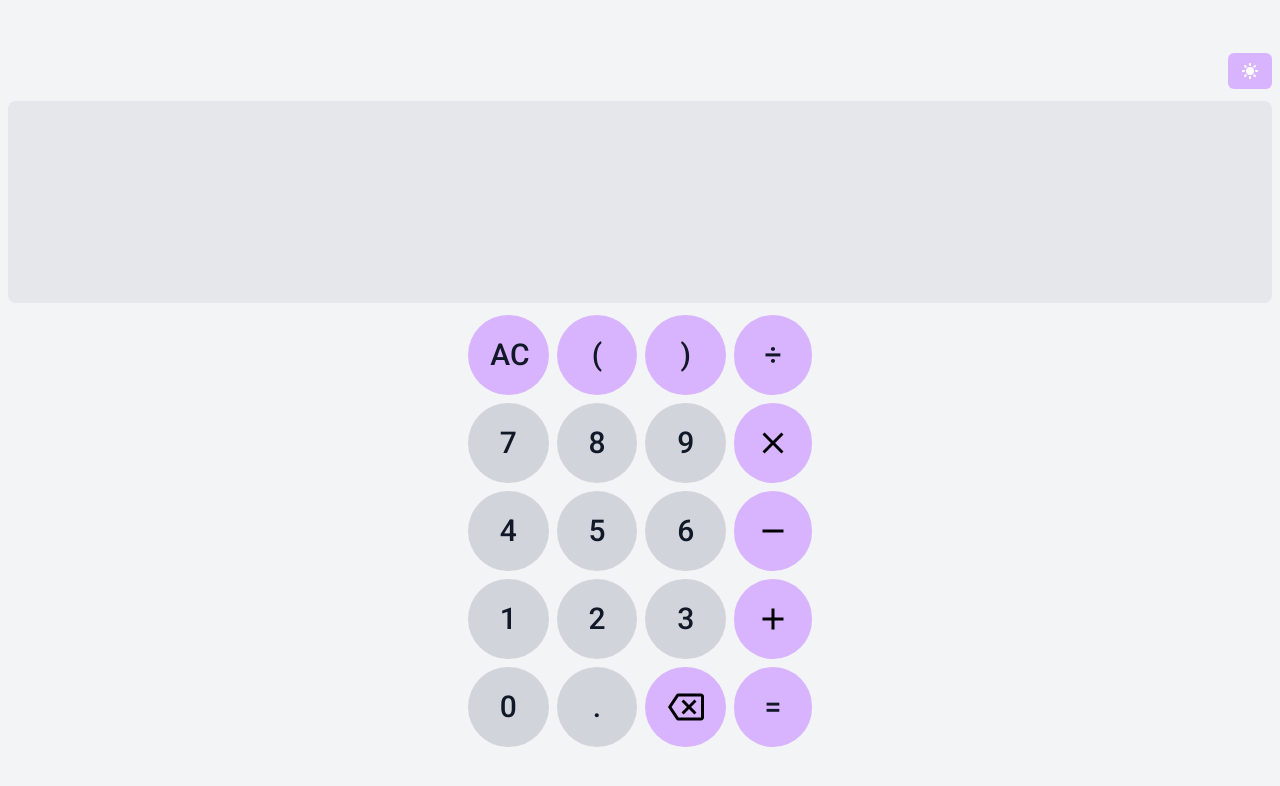
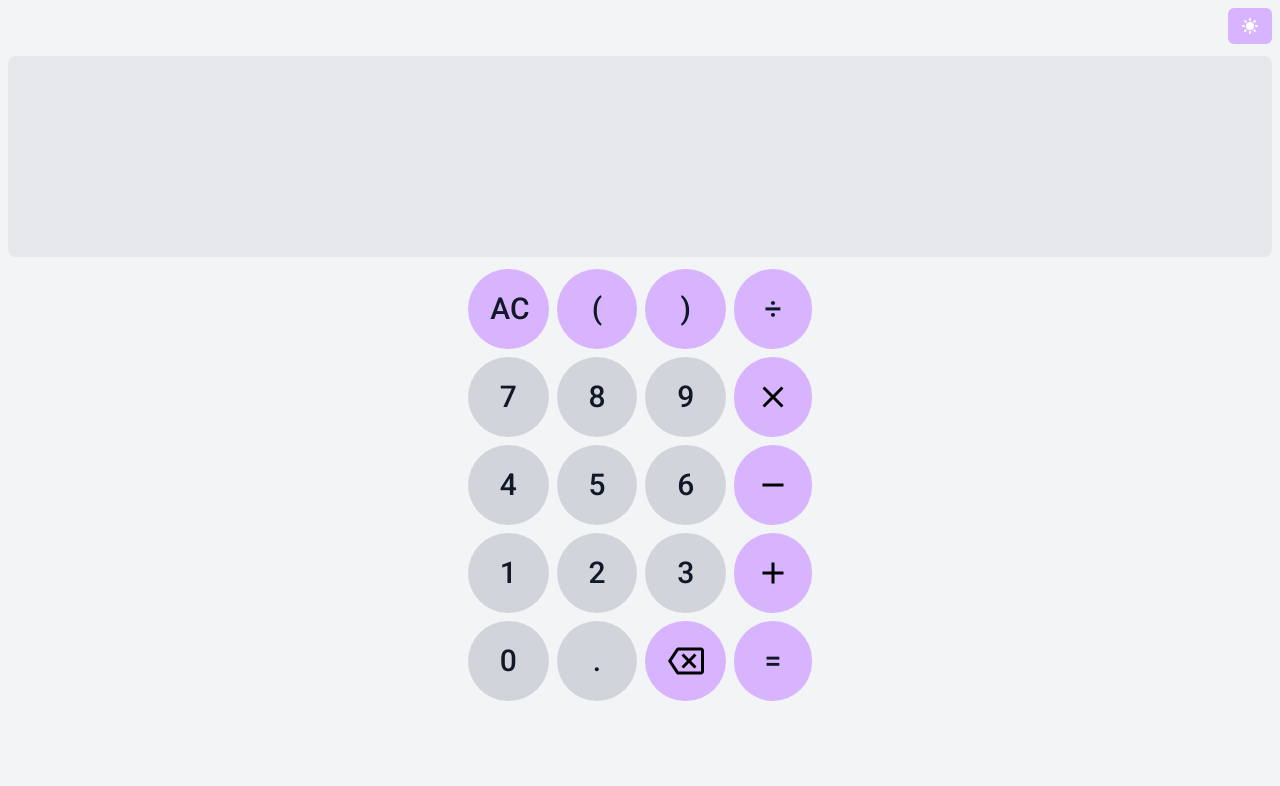
Before and after one commit to SimHoZebs/Calculator, a Next.js app: page / in a window 1280 px wide. Shown: the top 786 px of the page. Built offline with nearby package versions, Linux system fonts and the light colour scheme.

Commit message:
better positioning for browsers

```diff
--- a/pages/index.tsx
+++ b/pages/index.tsx
@@ -30,7 +30,7 @@ export default function Home() {
   }, []);
 
   return (
-    <div className="flex flex-col justify-center font-roboto h-screen w-screen bg-gray-100 dark:bg-gray-800 p-2 text-gray-900 dark:text-gray-100">
+    <div className="flex flex-col font-roboto h-screen w-screen bg-gray-100 dark:bg-gray-800 p-2 text-gray-900 dark:text-gray-100">
       <section className="h-1/3 flex flex-col items-center">
         <div className="flex self-end">
           <ColorModeToggleBtn
```
